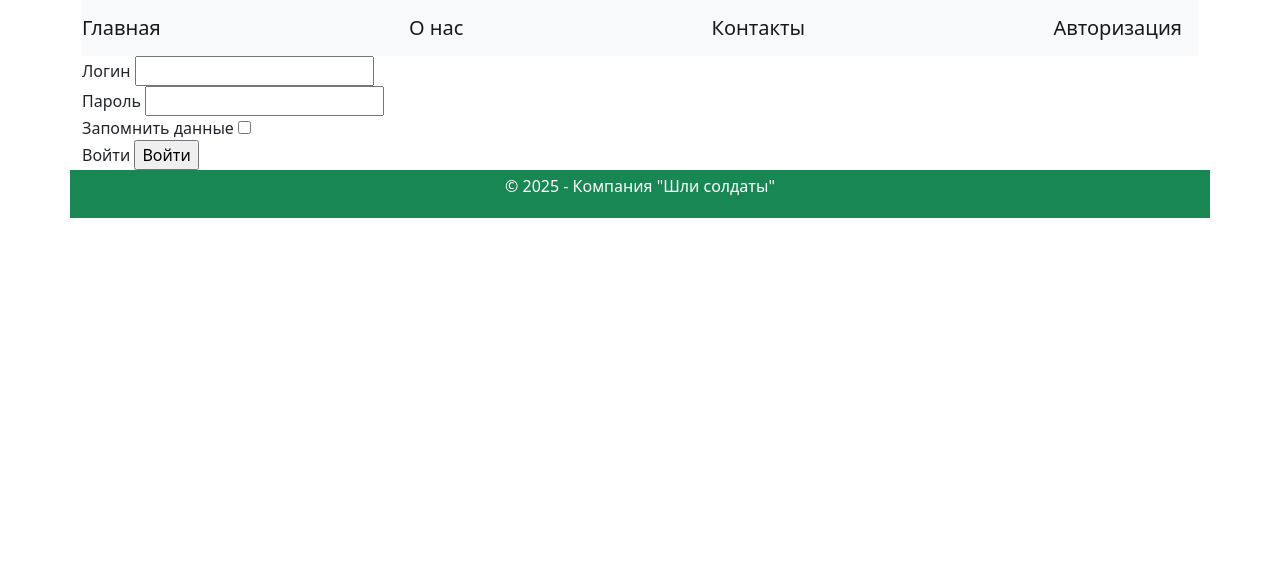
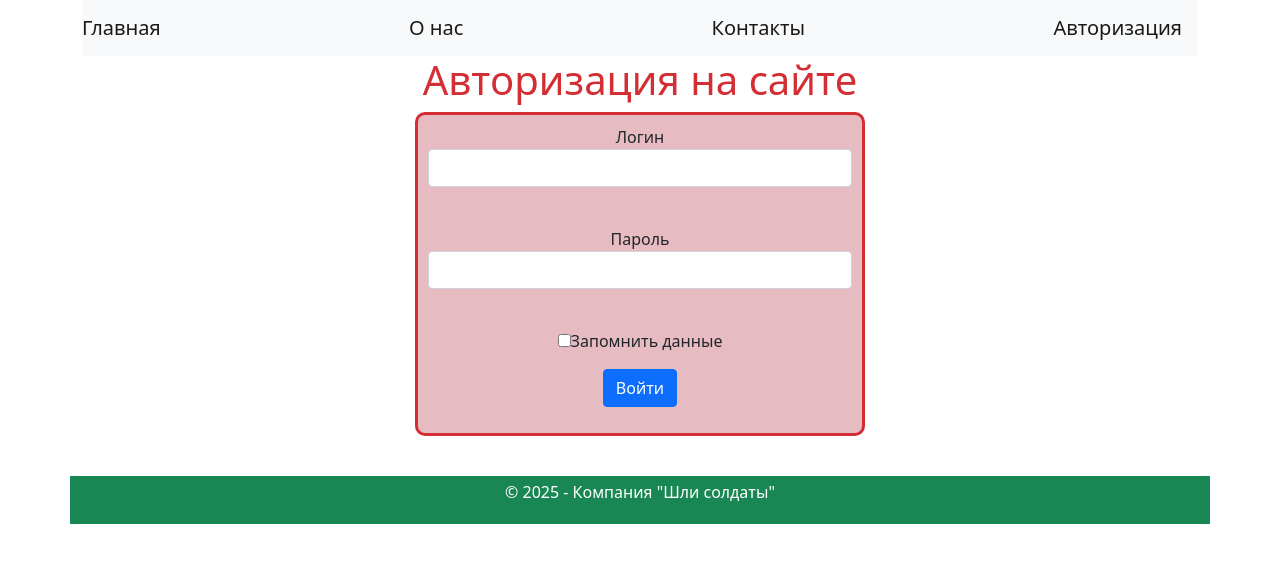
Before and after one commit to Poltossick/Python_Web_2025, a Flask app: page /login in a window 1280 px wide. Shown: the top 563 px of the page. Run offline with Flask 3, Linux system fonts and the light colour scheme.

Commit message:
Form External Version

```diff
--- a/forms/loginform.py
+++ b/forms/loginform.py
@@ -4,7 +4,7 @@ from wtforms import BooleanField, SubmitField
 from wtforms.validators import DataRequired
 
 class LoginForm(FlaskForm):
-    username = StringField('Логин', validators=[DataRequired()])
-    password = PasswordField('Пароль', validators=[DataRequired()])
+    username = StringField('Логин', validators=[DataRequired('Обязательно для заполнения')])
+    password = PasswordField('Пароль', validators=[DataRequired('Без пароля не пройдешь')])
     remember_me = BooleanField('Запомнить данные')
     submit = SubmitField('Войти')
--- a/static/css/style.css
+++ b/static/css/style.css
@@ -7,10 +7,11 @@ form.login_form{
     max-width: 450px;
     margin-left: auto;
     margin-right: auto;
-    background-color: pink;
+    background-color: #E6BBC1;
     padding: 10px;
     border: 3px solid #d22e34;
     border-radius: 10px;
+    text-align: center;
 }
 
 .error {
--- a/templates/base.html
+++ b/templates/base.html
@@ -25,6 +25,7 @@
             {% block content %}{% endblock %}
         </main>
     </div>
+    <p>&nbsp;</p>
     <div class="row">
         <footer class="bg-success text-white text-center py-1">
             <p>&copy; 2025 &dash; Компания "Шли солдаты"</p>
--- a/templates/login.html
+++ b/templates/login.html
@@ -1,18 +1,24 @@
 {% extends "base.html" %}
 
 {% block content %}
-<form method="post" novalidate>
-    <div>
-        {{ form.csrf_token }}
-    </div>
-    {% for field in form if field.name != 'csrf_token' %}
-    <div>
-        {{field.label()}}
-        {{field}}
-        {% for error in field.errors %}
-        <div class="error">{{error}}</div>
+<h1> Авторизация на сайте </h1>
+<form method="post" class="login_form" novalidate>
+{{ form.csrf_token }}
+    <p>
+        {{form.username.label}}<br>
+        {{form.username(class="form-control")}}<br>
+        {% for error in form.username.errors %}
+            <div class="alert alert-danger" role="alert">{{error}}</div>
         {% endfor %}
-    </div>
-    {% endfor %}
+    </p>
+    <p>
+        {{form.password.label}}<br>
+        {{form.password(class="form-control", type="password")}}<br>
+        {% for error in form.password.errors %}
+            <div class="alert alert-danger" role="alert">{{error}}</div>
+        {% endfor %}
+    </p>
+    <p>{{form.remember_me()}}{{form.remember_me.label}}</p>
+    <p>{{form.submit(type="submit", class="btn btn-primary")}}</p>
 </form>
 {% endblock %}
```
